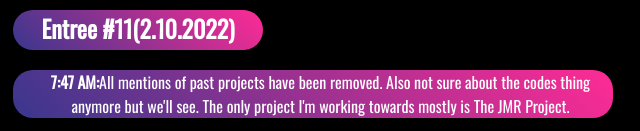
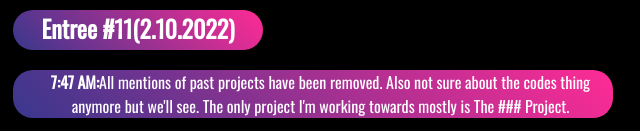
Before and after one commit to ObviouslyAce/ANP, a plain HTML site: page blog.html in a window 1280 px wide. Shown: the part 1331-1462 px from the top of the page, 7-647 px from the left. Drawn offline with nearby package versions, Linux system fonts and the light colour scheme.

Commit message:
forgot to add something to previous commit

```diff
--- a/blog.html
+++ b/blog.html
@@ -205,7 +205,7 @@ body {
   <div style="padding-left:20px;">
     <h2 class=blogEntreeTitle>Entree #11(2.10.2022)</h2>
     <p class=blogEntree> <b>7:47 AM:</b>All mentions of past projects have been removed. Also not sure about the codes thing anymore but we'll see.
-      The only project I'm working towards mostly is The JMR Project.
+      The only project I'm working towards mostly is The ### Project.
     </p>
   </div>
   <div id='hope'>
```
